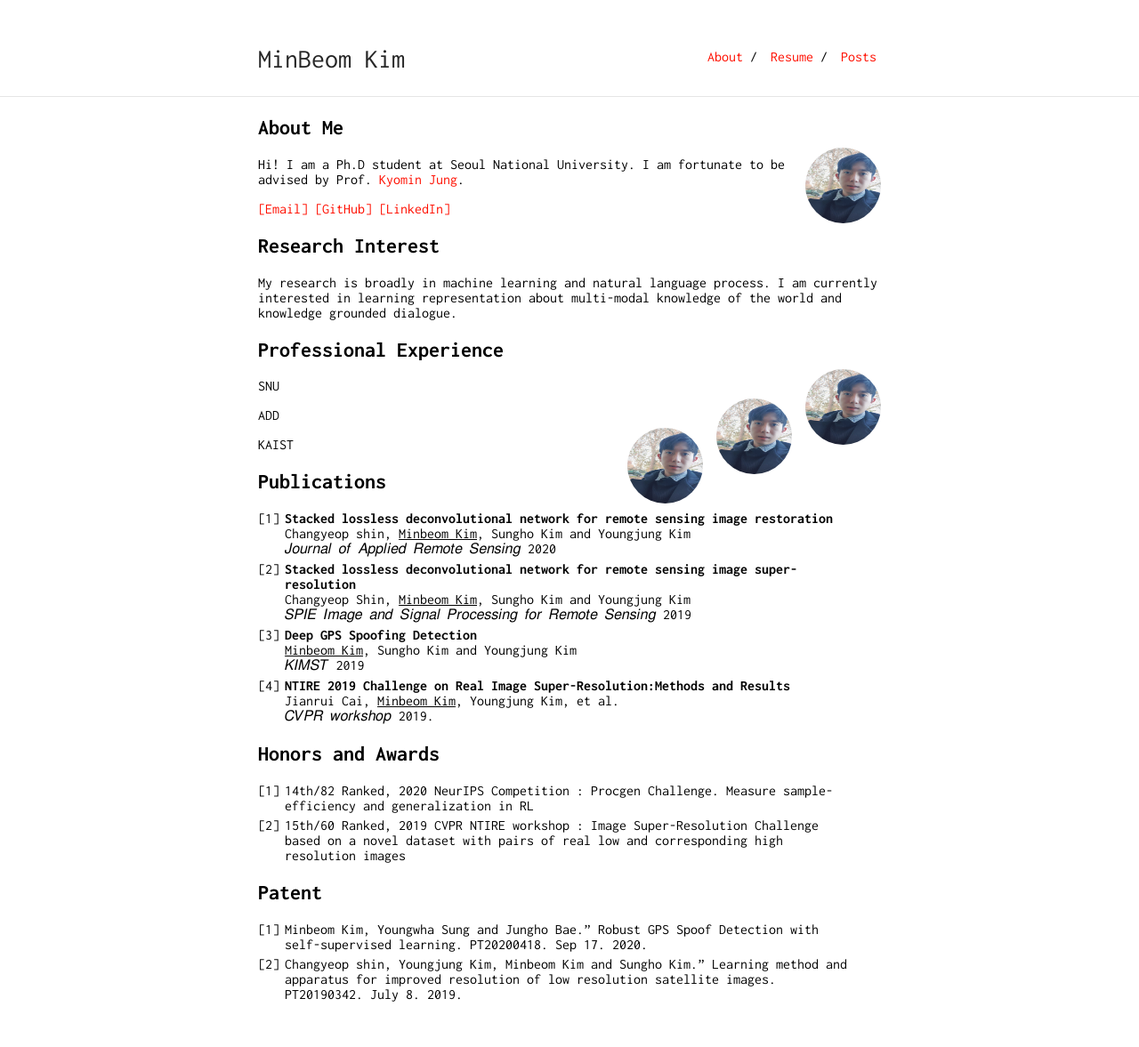
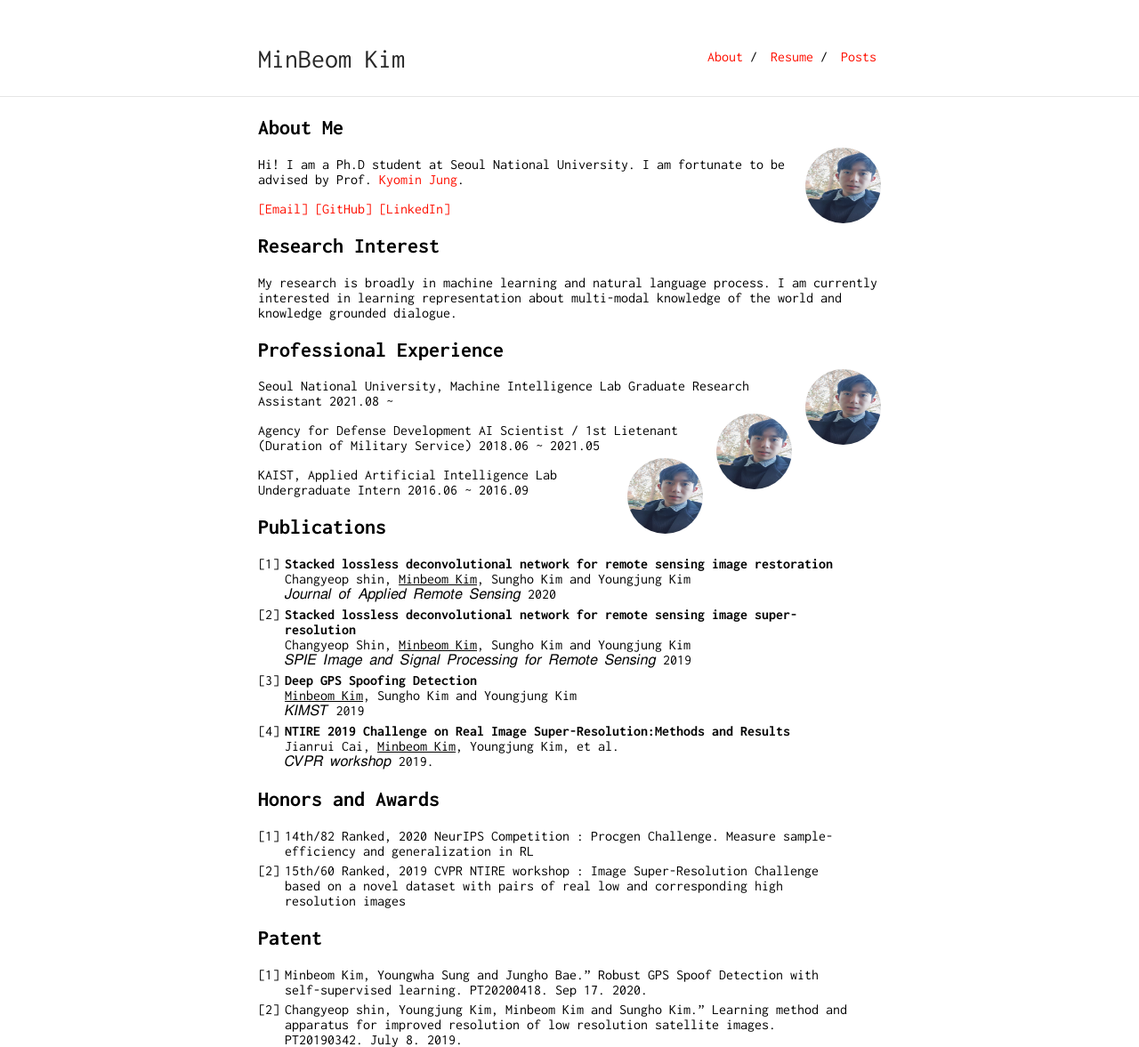
Before and after one commit to minbeomkim/minbeomkim.github.io, a Jekyll site: the page built from index.md, in a window 1280 px wide. Shown: the whole page at 89% size. Built offline with Jekyll 4.4.1, drawn with Linux system fonts in a browser that asks for light colours; our own code applies the rules of GitHub Pages for plain Markdown files; before the commit the page ends 1126 px from its top, so only the background shows below that.

Commit message:
Update index.md

```diff
--- a/index.md
+++ b/index.md
@@ -16,11 +16,23 @@ My research is broadly in machine learning and natural language process. I am cu
 
 ## Professional Experience
 
-<img class="profile-picture" src="face.jpeg"> SNU
+<img class="profile-picture" src="face.jpeg">
 
-<img class="profile-picture" src="face.jpeg"> ADD
+Seoul National University, Machine Intelligence Lab
+Graduate Research Assistant
+2021.08 ~
 
-<img class="profile-picture" src="face.jpeg"> KAIST
+<img class="profile-picture" src="face.jpeg">
+
+Agency for Defense Development
+AI Scientist / 1st Lietenant (Duration of Military Service)
+2018.06 ~ 2021.05
+
+<img class="profile-picture" src="face.jpeg">
+
+KAIST, Applied Artificial Intelligence Lab
+Undergraduate Intern
+2016.06 ~ 2016.09
 
 ## Publications
 
```
